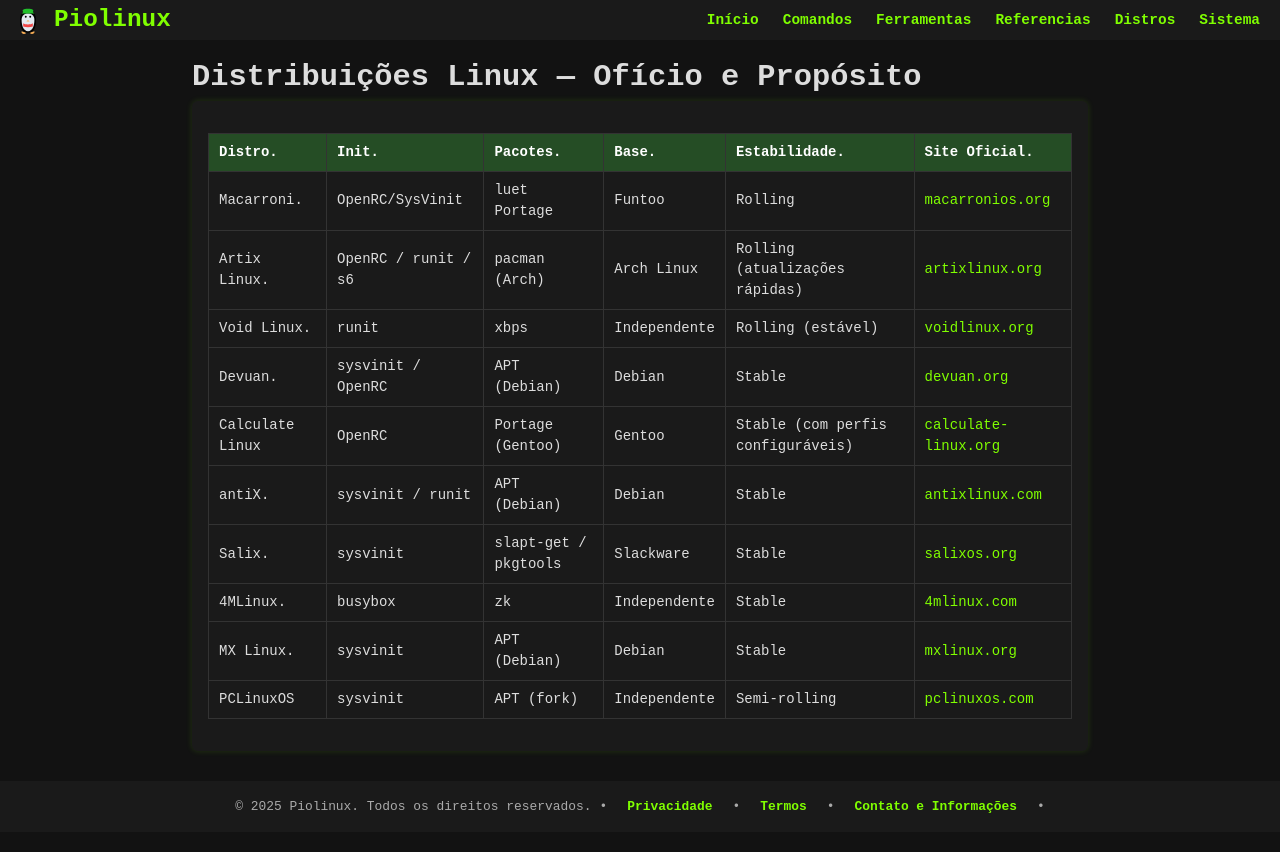
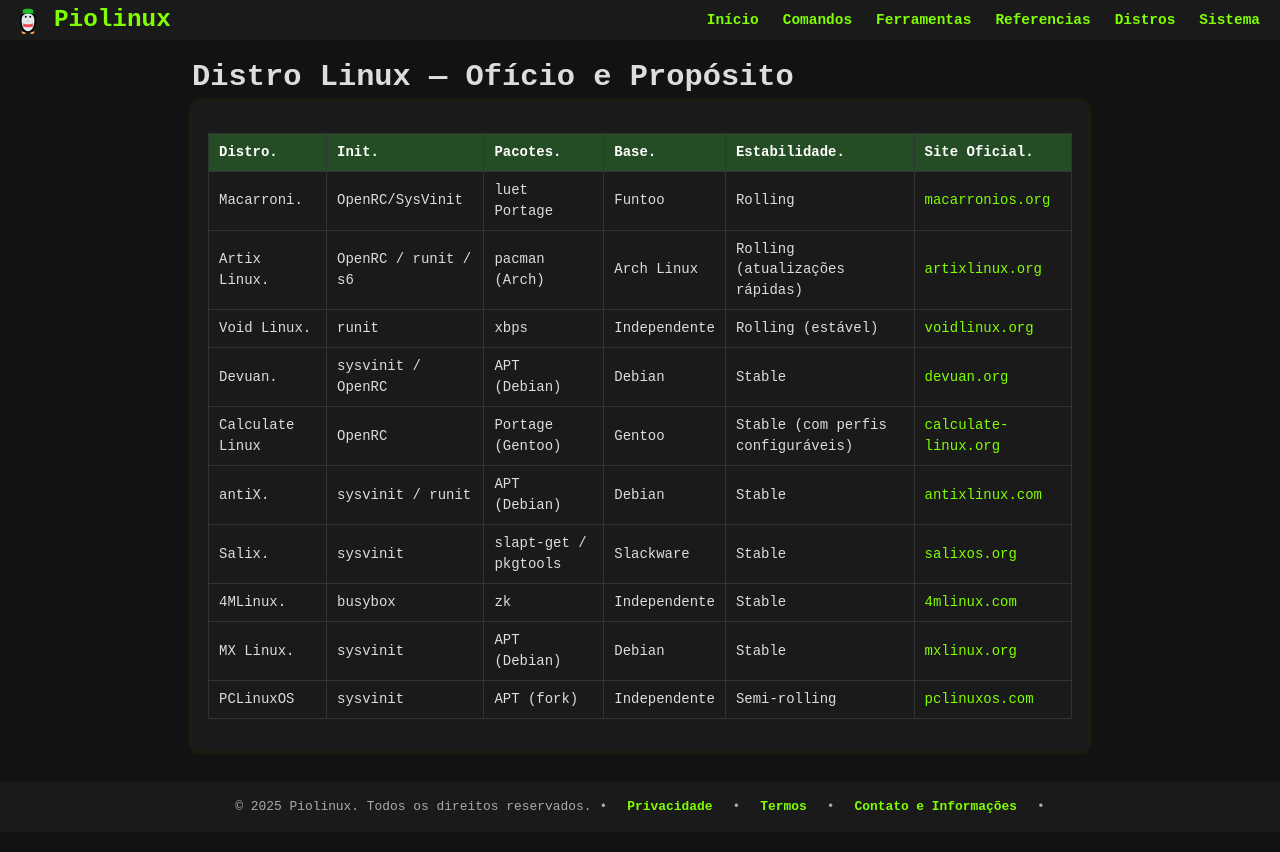
Before and after one commit to Piolinux/piolinux-site, a Jekyll site: the page built from _pages/_distros/distribuicoes-linux-oficio-e-proposito.md, in a window 1280 px wide. Shown: the top 852 px of the page. Built offline with Jekyll 4.4.1, drawn with Linux system fonts in a browser that asks for light colours.

Commit message:
Add files via upload

```diff
--- a/_pages/_distros/distribuicoes-linux-oficio-e-proposito.md
+++ b/_pages/_distros/distribuicoes-linux-oficio-e-proposito.md
@@ -1,9 +1,9 @@
 ---
-title: "Distribuições Linux — Ofício e Propósito"
+title: "Distro Linux — Ofício e Propósito"
 description: "Comparação técnica de distribuições focadas em estabilidade, init system, filosofia e manutenção. Para quem trata Linux como ofício, não hobby."
 fonte: "Documentação oficial das distribuições"
 layout: manual-seo
-permalink: /distros/distribuicoes-linux/
+permalink: /distros/distros-linux/
 ---
 
 
```
Also changed, not shown: _pages/_distros/distros-avancado.md (+0 -1 lines), _pages/_distros/distros-de-resgate-linux-isos-oficiais-e-ferramentas-tecnicas.md (+1 -2 lines).
